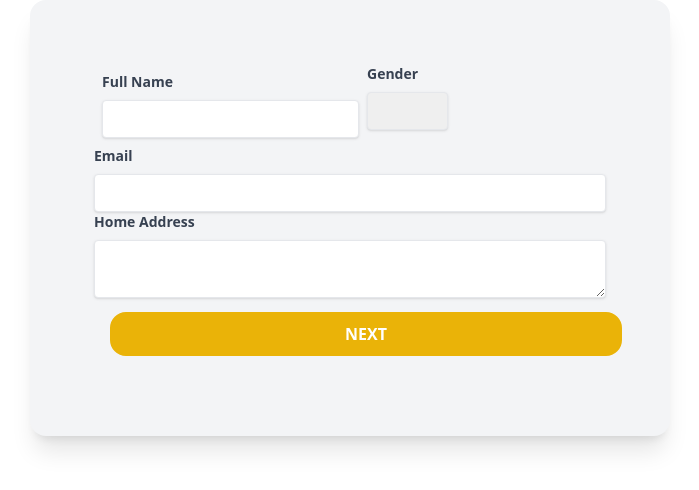
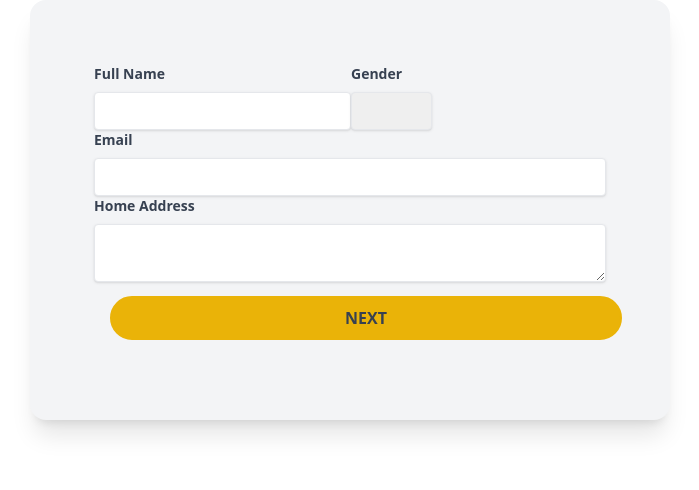
Before and after one commit to Hamjadidris/will-generator, a React (Create React App) app: page /info in a window 1280 px wide. Shown: the top 490 px of the page, without its empty margins (290-989 px from the left). Built offline with nearby package versions, Linux system fonts and the light colour scheme; the HTML template or start-up script is replaced by a standard one.

Commit message:
Button color

```diff
--- a/src/Components/Form/About.js
+++ b/src/Components/Form/About.js
@@ -16,7 +16,7 @@ export class About extends Component  {
       <div className="contact_content p-16">
         <form className="contact_form">
         <div className="info flex-row md:flex ">
-          <div className="contact_form-div  m-2">
+          <div className="contact_form-div">
             <label className="lab"> Full Name </label>
             <input
             type="text"
--- a/src/Components/Form/Success.js
+++ b/src/Components/Form/Success.js
@@ -9,8 +9,8 @@ export class Success extends Component  {
     <div className="md:w-1/2 mx-auto shadow-xl rounded-2xl pb-2 bg-gray-100">
 
     <div className="p-8 mx-32">
-      <h2> Thank you trusting us </h2>
-      <p> Your download is ready</p>
+      <h2>Thank you trusting us!</h2>
+      <p>Your download is ready</p>
     </div>
     <div className="mx-32">
     <Link to="/Download">
--- a/src/index.css
+++ b/src/index.css
@@ -28,7 +28,7 @@
       @apply shadow border rounded py-2 px-3 md:mb-2 w-full md:w-1/2 text-gray-700 leading-tight focus:text-gray-700 focus:bg-white focus:border-blue-600 focus:outline-none;
   }
   .btn{
-    @apply border-2 border-yellow-500  bg-yellow-500 text-white rounded-2xl uppercase px-2 py-2 mx-4 my-2 font-semibold cursor-pointer hover:bg-yellow-400 transition duration-200 ease-in-out;
+    @apply border-2 border-yellow-500  bg-yellow-500 text-gray-700 rounded-full uppercase px-2 py-2 mx-4 my-2 font-semibold cursor-pointer hover:bg-yellow-400 hover:text-white transition duration-200 ease-in-out;
   }
 
 }
```
